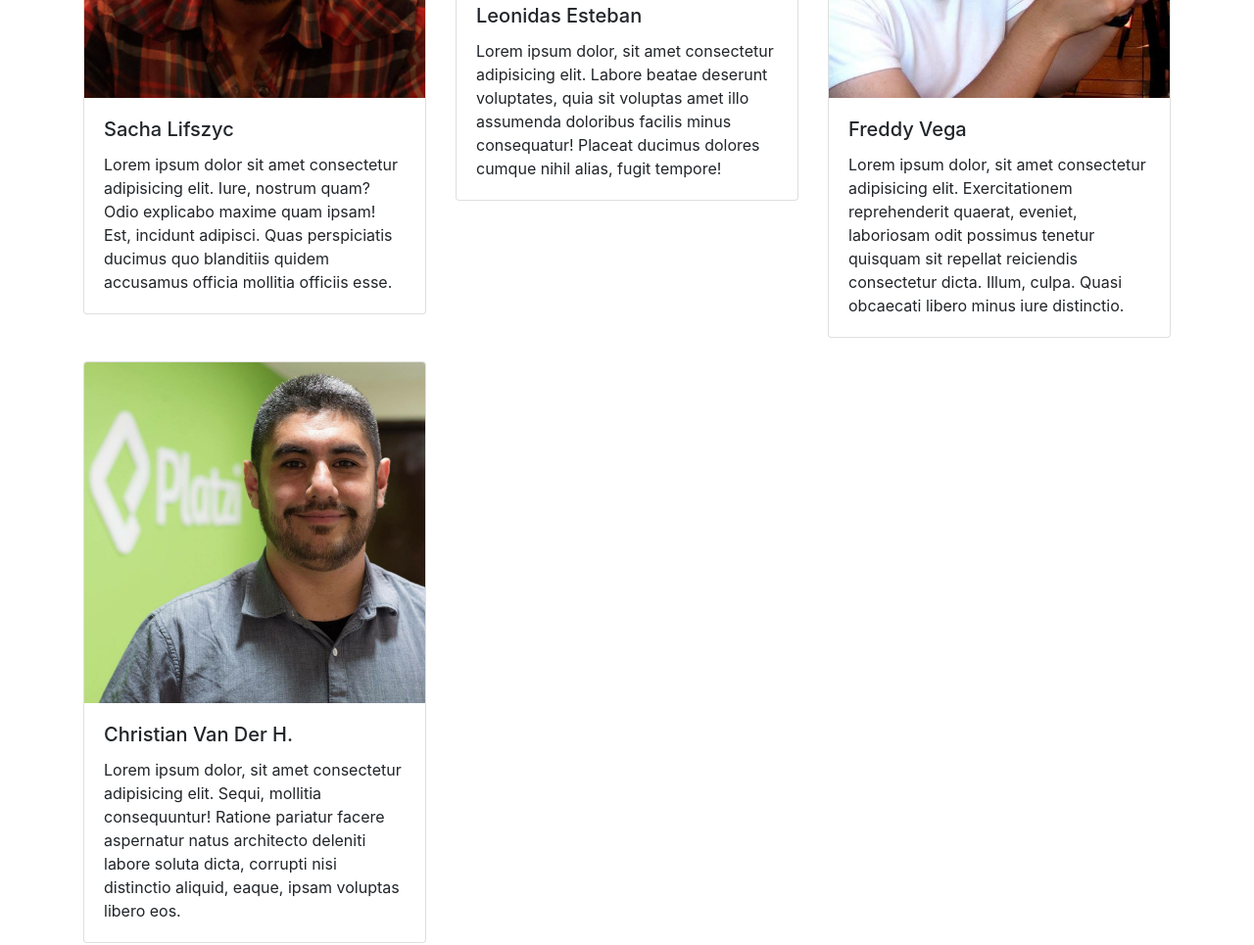
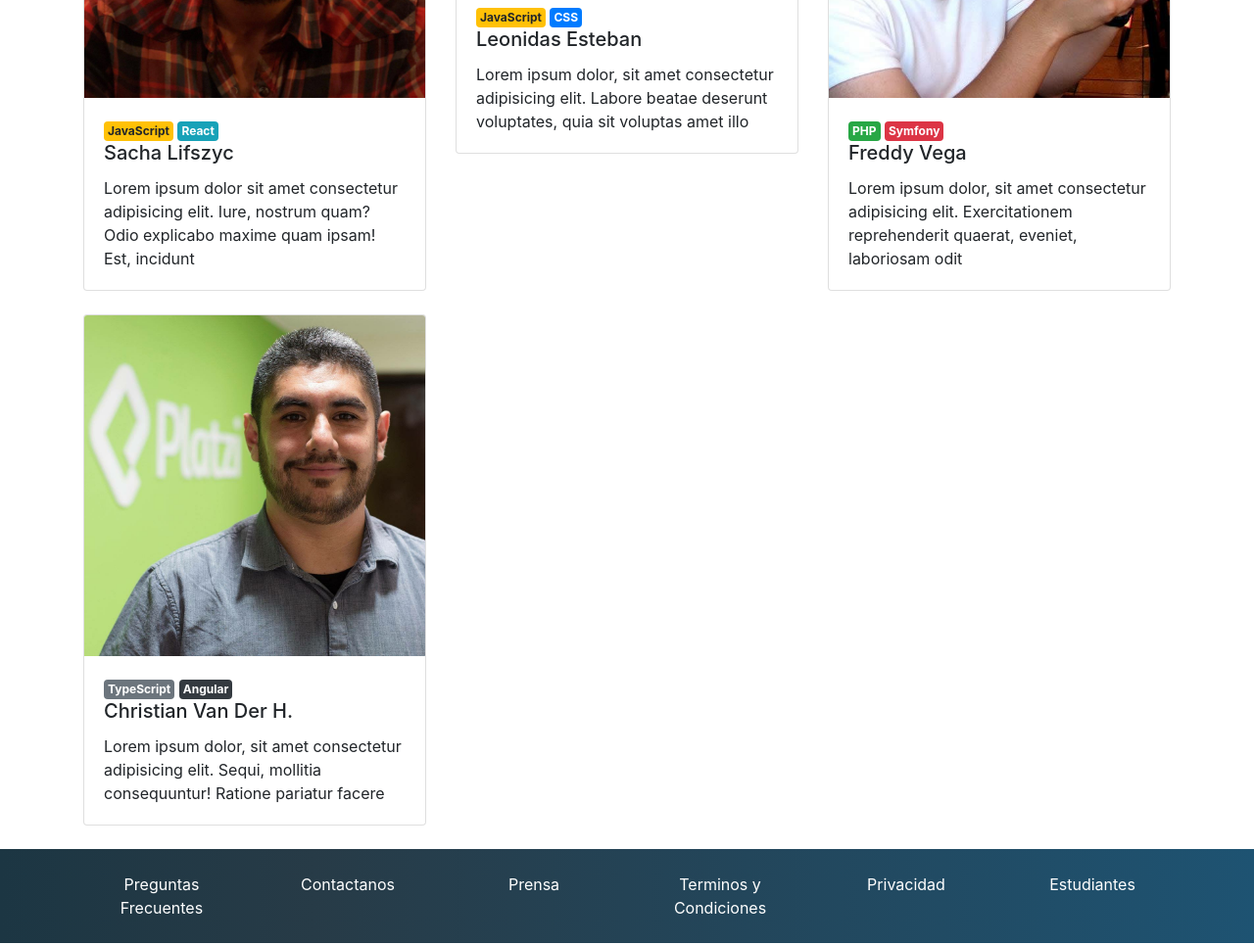
Before and after one commit to dcuevas24/Platzi_conf_hawai, a plain HTML site: page index.html in a window 1280 px wide. Shown: the part 959-1924 px from the top of the page at 98% size. Drawn offline with nearby package versions, Linux system fonts and the light colour scheme.

Commit message:
Agregar badge a cada speaker y seccion de speakers terminada

```diff
--- a/index.html
+++ b/index.html
@@ -132,12 +132,14 @@
                 alt="foto de sacha"
               />
               <div class="card-body">
+                <div class="badges">
+                  <span class="badge badge-warning p-1">JavaScript</span>
+                  <span class="badge badge-info p-1">React</span>
+                </div>
                 <h5 class="card-title">Sacha Lifszyc</h5>
                 <p class="card-text">
                   Lorem ipsum dolor sit amet consectetur adipisicing elit. Iure,
                   nostrum quam? Odio explicabo maxime quam ipsam! Est, incidunt
-                  adipisci. Quas perspiciatis ducimus quo blanditiis quidem
-                  accusamus officia mollitia officiis esse.
                 </p>
               </div>
             </div>
@@ -150,12 +152,14 @@
                 alt="foto de sacha"
               />
               <div class="card-body">
+                <div class="badges">
+                  <span class="badge badge-warning p-1">JavaScript</span>
+                  <span class="badge badge-primary p-1">CSS</span>
+                </div>
                 <h5 class="card-title">Leonidas Esteban</h5>
                 <p class="card-text">
                   Lorem ipsum dolor, sit amet consectetur adipisicing elit.
                   Labore beatae deserunt voluptates, quia sit voluptas amet illo
-                  assumenda doloribus facilis minus consequatur! Placeat ducimus
-                  dolores cumque nihil alias, fugit tempore!
                 </p>
               </div>
             </div>
@@ -168,13 +172,14 @@
                 alt="foto de sacha"
               />
               <div class="card-body">
+                <div class="badges">
+                  <span class="badge badge-success p-1">PHP</span>
+                  <span class="badge badge-danger p-1">Symfony</span>
+                </div>
                 <h5 class="card-title">Freddy Vega</h5>
                 <p class="card-text">
                   Lorem ipsum dolor, sit amet consectetur adipisicing elit.
                   Exercitationem reprehenderit quaerat, eveniet, laboriosam odit
-                  possimus tenetur quisquam sit repellat reiciendis consectetur
-                  dicta. Illum, culpa. Quasi obcaecati libero minus iure
-                  distinctio.
                 </p>
               </div>
             </div>
@@ -187,13 +192,14 @@
                 alt="foto de sacha"
               />
               <div class="card-body">
+                <div class="badges">
+                  <span class="badge badge-secondary p-1">TypeScript</span>
+                  <span class="badge badge-dark p-1">Angular</span>
+                </div>
                 <h5 class="card-title">Christian Van Der H.</h5>
                 <p class="card-text">
                   Lorem ipsum dolor, sit amet consectetur adipisicing elit.
                   Sequi, mollitia consequuntur! Ratione pariatur facere
-                  aspernatur natus architecto deleniti labore soluta dicta,
-                  corrupti nisi distinctio aliquid, eaque, ipsam voluptas libero
-                  eos.
                 </p>
               </div>
             </div>
```
